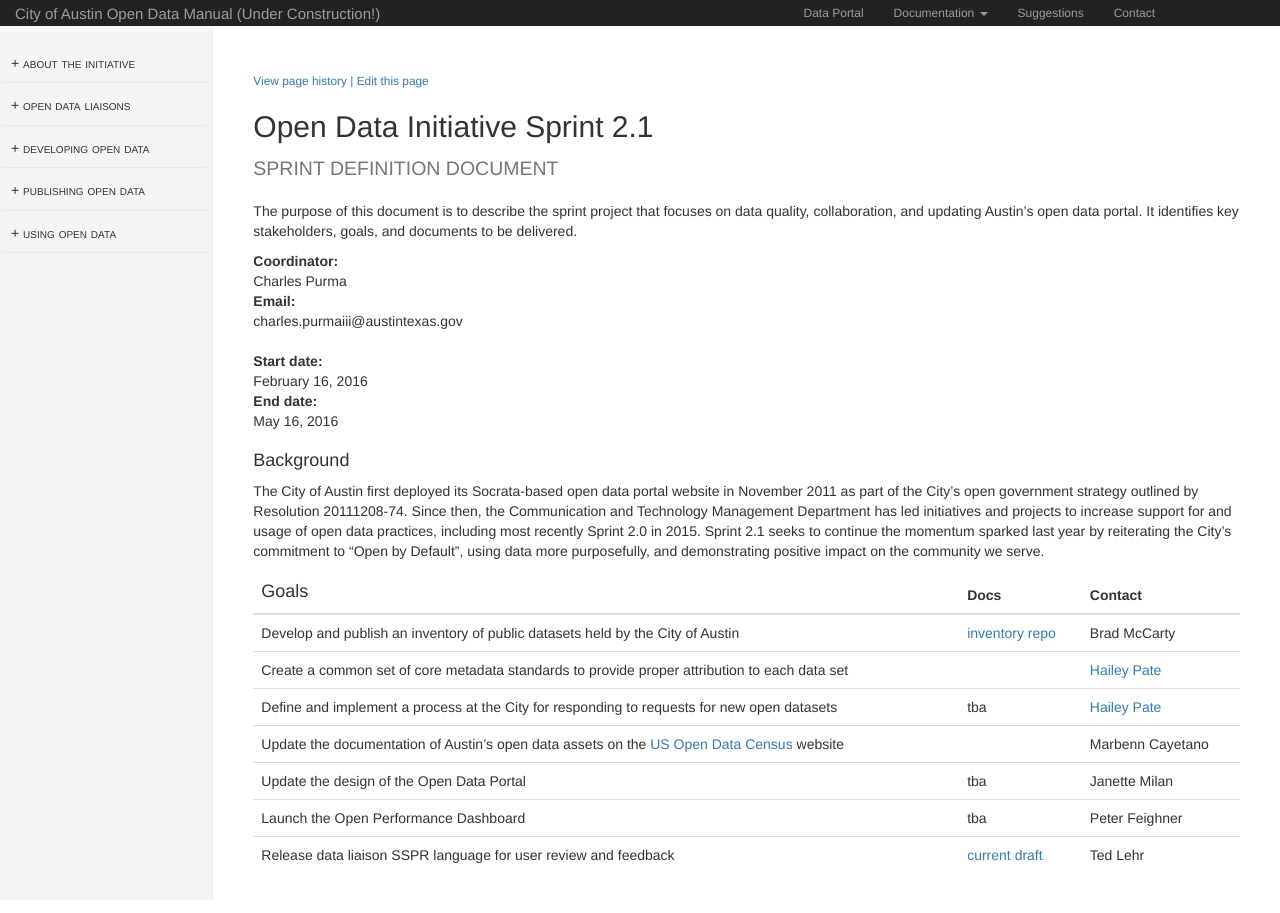
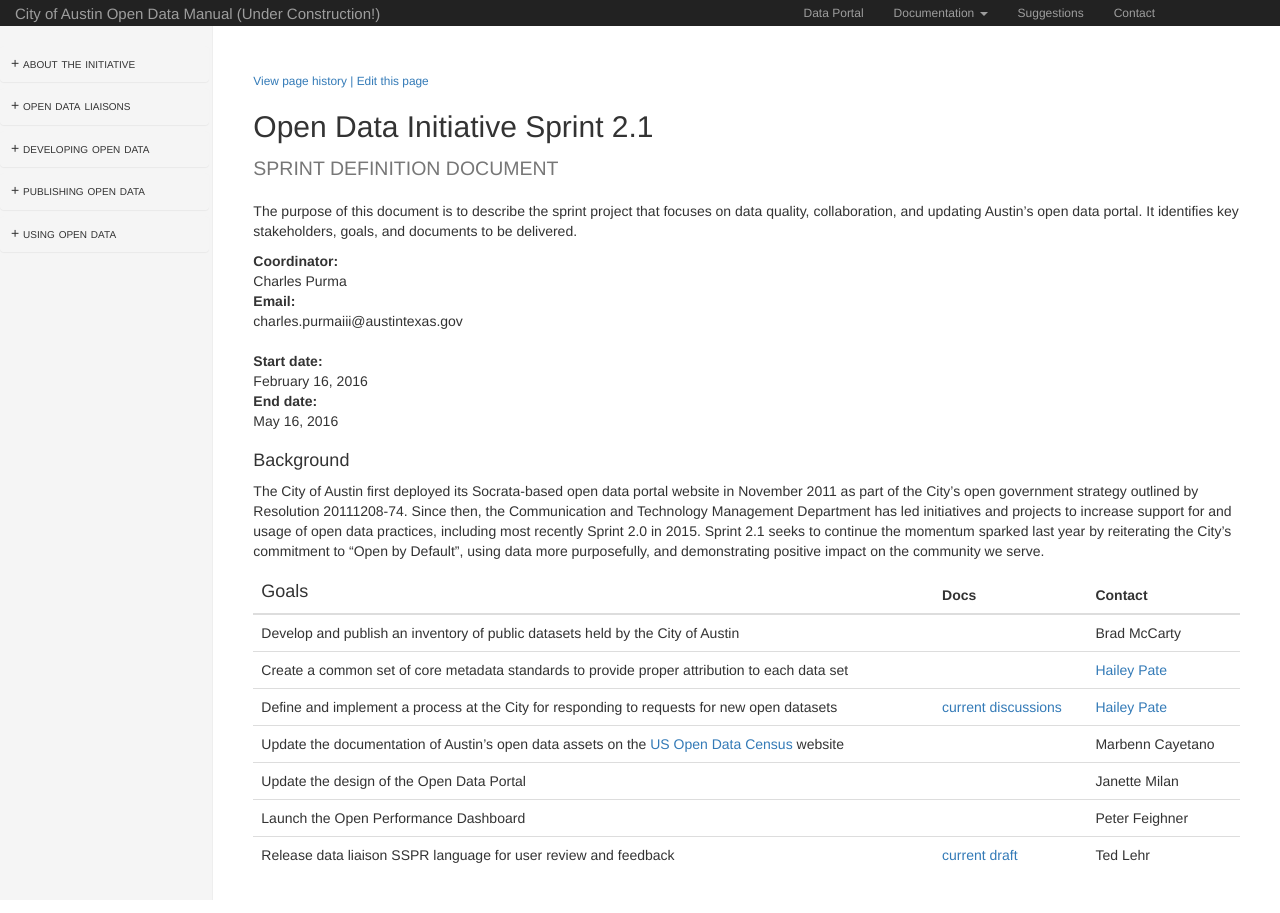
Before and after one commit to cityofaustin/open-data-manual, a Jekyll site: the page built from projects/sprint_2_1.md, in a window 1280 px wide. Built offline with Jekyll 4.4.1, drawn with Linux system fonts in a browser that asks for light colours; nearby versions of some CDN libraries.

Commit message:
update note links

```diff
--- a/_layouts/project.html
+++ b/_layouts/project.html
@@ -39,7 +39,7 @@ layout: default
   		<tbody>
 		    <tr>
 		      <td>Develop and publish an inventory of public datasets held by the City of Austin</td>
-		      <td><a href="https://github.com/cityofaustin/open-data-inventory">inventory repo</td>
+		      <td></td>
 		      <td>Brad McCarty</td>
 		    </tr>
 		    <tr>
@@ -49,7 +49,7 @@ layout: default
 		    </tr>
 		    <tr>
 		      <td>Define and implement a process at the City for responding to requests for new open datasets</td>
-		      <td>tba</td>
+		      <td><a href="https://github.com/cityofaustin/open-data-suggestions/issues">current discussions</a></td>
 		      <td><a href="http://github.com/haileypate">Hailey Pate</a></td>
 		    </tr>
 		    <tr>
@@ -59,12 +59,12 @@ layout: default
 		    </tr>
 		    <tr>
 		      <td>Update the design of the Open Data Portal</td>
-		      <td>tba</td>
+		      <td></td>
 		      <td>Janette Milan</td>
 		    </tr>
 		    <tr>
 		      <td>Launch the Open Performance Dashboard</td>
-		      <td>tba</td>
+		      <td></td>
 		      <td>Peter Feighner</td>
 		    </tr>
 		    <tr>
```
